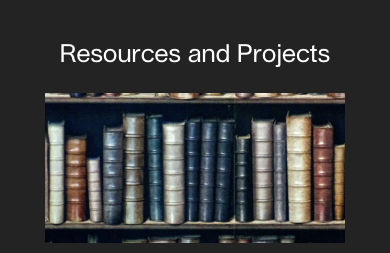
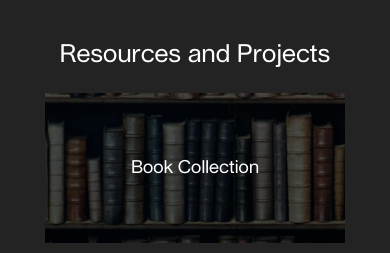
Before and after one commit to p-i-c-o/portfolio-24, a plain HTML site: page index.html in a window 390 px wide. Shown: the part 591-844 px from the top of the page. Drawn offline with nearby package versions, Linux system fonts and the light colour scheme; no server answers.

Commit message:
added mobile support

```diff
--- a/assets/styles.css
+++ b/assets/styles.css
@@ -192,6 +192,14 @@ body {
   cursor: pointer;
 }
 
+@media (hover: none) {
+  .res-overlay {
+    visibility: visible;
+    opacity: 1;
+  }
+}
+
+
 
 
 
```
